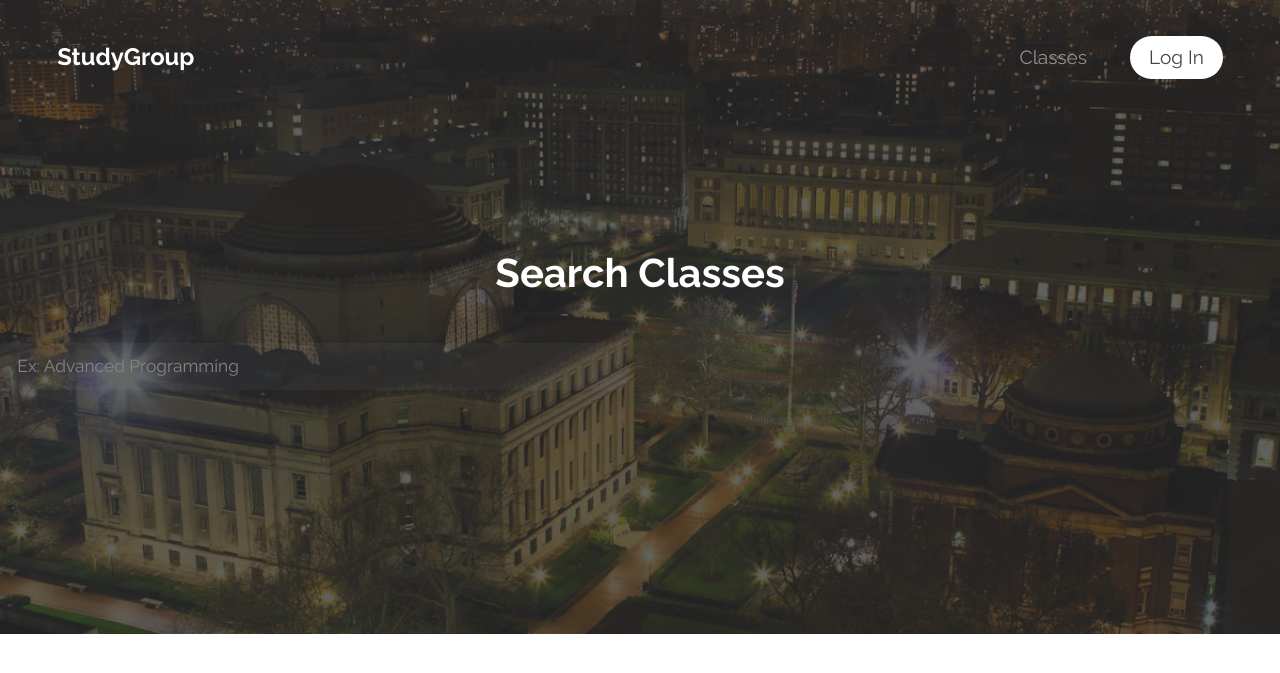
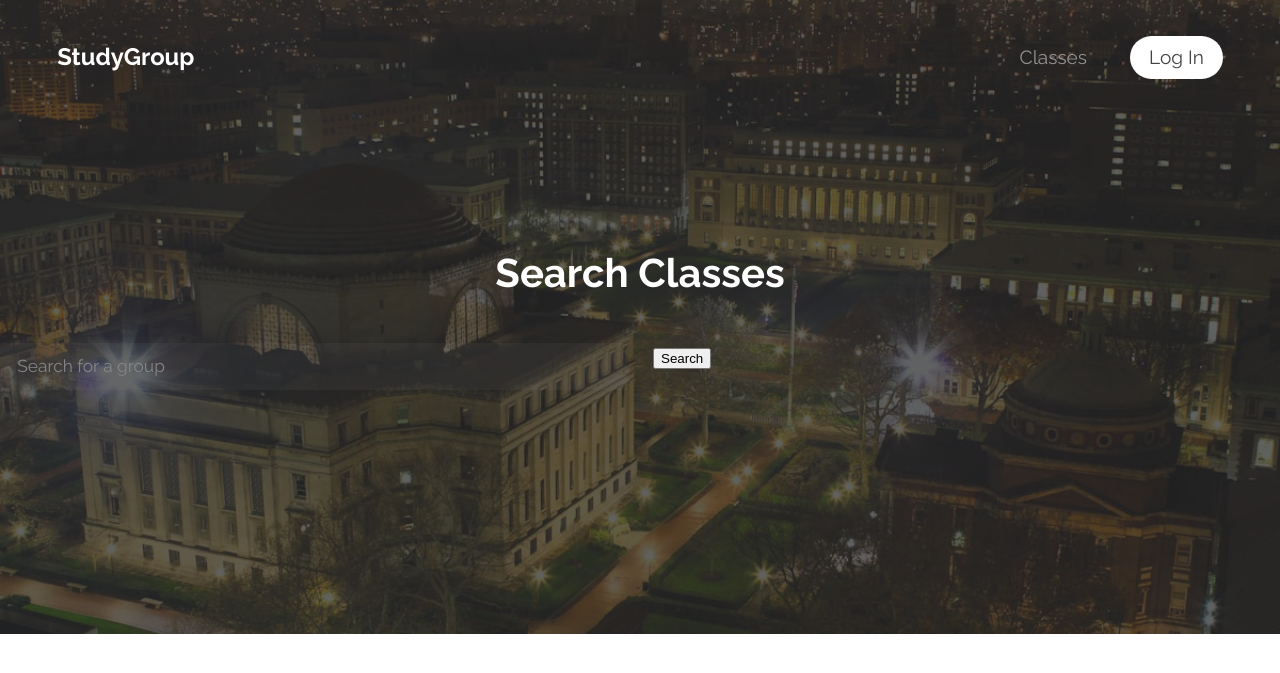
Before and after one commit to mp3242/group-finder, a Flask app: page /search in a window 1280 px wide. Shown: the top 673 px of the page. Run offline with Flask 2, Linux system fonts and the light colour scheme.

Commit message:
Added flask to search.html and fixed app.py

```diff
--- a/app.py
+++ b/app.py
@@ -1,3 +1,5 @@
+from __future__ import print_function # In python 2.7
+import sys
 from flask import Flask, render_template, flash, redirect, session, url_for, request, g
 from flask.ext.sqlalchemy import SQLAlchemy
 from flask.ext.login import LoginManager, login_user, logout_user, current_user, login_required
@@ -73,7 +75,7 @@ def search():
     return render_template("search.html")
 
 @app.route("/searchClasses",methods = ['POST'])
-def searchClases():
+def searchClasses():
     if request.method == 'POST':
         try:
             user_search = request.form['user_search']
@@ -82,15 +84,19 @@ def searchClases():
                 cur = con.cursor()
                 cur.execute('SELECT * FROM {tn} WHERE {cn}={s}'.\
                     format(tn='right', cn='classname', s=user_search))
-                all_rows = c.fetchall()
-                print(all_rows)
+                all_rows = ["test","blah"]
+                print(all_rows, file=sys.stderr)
 
                 msg = "search successful"
         except:
             msg = "error in search operation"
         finally:
-            return render_template("result_get.html", search_results=all_rows)
+            return render_template("result.html", search_results=all_rows)
             con.close()
+
+@app.route("/results")
+def results():
+    return render_template("results.html")
 
 @app.route('/signup')
 def new_student():
--- a/templates/search.html
+++ b/templates/search.html
@@ -27,7 +27,7 @@
 
 		<!-- Header -->
 		<header id="header">
-				<h1><a href="index.html">StudyGroup</a></h1>
+			<h1><a href="/">StudyGroup</a></h1>
 			<nav id="nav">
 				<ul>
 					<li><a href="elements.html">Classes</a></li>
@@ -40,15 +40,22 @@
 		<section id="banner">
 			<section>
 				<h3 style = "color:white; font-size: 40px;">Search Classes</h3>
-							<form method="post" action="#">
+
+				<form action= "{{ url_for('searchClasses') }}" method="POST">
 					<div class="row uniform 100%">
 						<div class="6u 12u$(2)">
-										<input type="text" name="name" id="name" value="" placeholder="Ex: Advanced Programming" />
+				            <input type="text" placeholder="Search for a group" id="user_search" name="user_search" required/> <!--id="name"-->
+				        </div>
+				        <div class="small-2 columns">
+				            <button class="postfix search-button" type="submit">Search</button>
 				        </div>
 					</div>
 				</form>
+
 			</section>
 		</section>
 
+		{% block results %}{% endblock %}
+
 	</body>
 </html>
```
Lines whose indentation alone changed are shown as unchanged.
